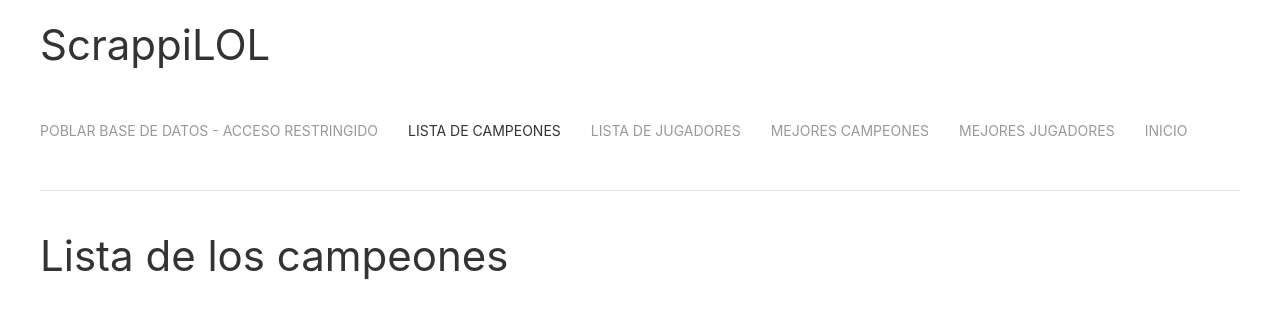
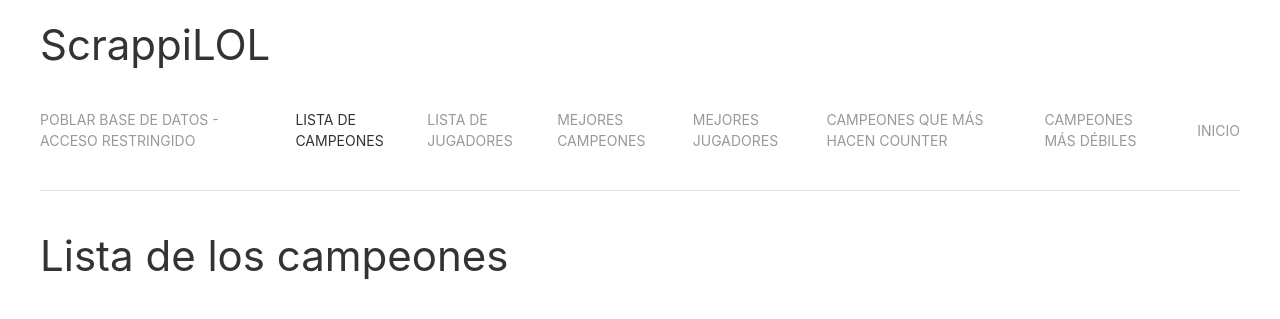
Before and after one commit to daniarcaa/TrabajoAII-19-20, a Django app: page /list_campeones/ in a window 1280 px wide. Shown: the top 319 px of the page. Run offline with Django 3.2, Linux system fonts and the light colour scheme; data that the repository does not hold is empty; some libraries are stand-ins or nearby versions.

Commit message:
Counter and weak champs

```diff
--- a/TrabajoAII/urls.py
+++ b/TrabajoAII/urls.py
@@ -24,4 +24,6 @@ urlpatterns = [
     path('list_jugadores/', views.list_jugadores),
     path('mejores_campeones/', views.mejores_campeones),
     path('mejores_jugadores/', views.mejores_jugadores),
+    path('counterest_campeones/', views.counterestChamps),
+    path('weak_campeones/', views.weakChamps),
 ]
--- a/main/templates/master.html
+++ b/main/templates/master.html
@@ -1,5 +1,6 @@
 <!DOCTYPE html>
 <html lang='es'>
+
 <head>
 	<meta charset='utf-8'>
 
@@ -12,16 +13,26 @@
 	<script src="{{STATIC_URL}}js/components/datepicker.min.js"></script>
 
 </head>
+
 <body>
 	<div class="uk-container uk-container-center uk-margin-top uk-margin-large-bottom">
 		<h1>ScrappiLOL</h1>
 		<nav class="uk-navbar">
 			<ul class="uk-navbar-nav">
-		    	<li class="{% block poblarBDActiva %} {% endblock %}"><a href="/populate">Poblar Base de Datos - Acceso Restringido</a></li>
-		        <li class="{% block list_campeones %} {% endblock %}"><a href="/list_campeones">Lista de campeones</a></li>
-		        <li class="{% block list_jugadores %} {% endblock %}"><a href="/list_jugadores">Lista de jugadores</a></li>
-		        <li class="{% block best_campeones %} {% endblock %}"><a href="/mejores_campeones">Mejores campeones</a></li>
-		        <li class="{% block best_jugadores %} {% endblock %}"><a href="/mejores_jugadores">Mejores jugadores</a></li>
+				<li class="{% block poblarBDActiva %} {% endblock %}"><a href="/populate">Poblar Base de Datos - Acceso
+						Restringido</a></li>
+				<li class="{% block list_campeones %} {% endblock %}"><a href="/list_campeones">Lista de campeones</a>
+				</li>
+				<li class="{% block list_jugadores %} {% endblock %}"><a href="/list_jugadores">Lista de jugadores</a>
+				</li>
+				<li class="{% block best_campeones %} {% endblock %}"><a href="/mejores_campeones">Mejores campeones</a>
+				</li>
+				<li class="{% block best_jugadores %} {% endblock %}"><a href="/mejores_jugadores">Mejores jugadores</a>
+				</li>
+				<li class="{% block counterest_campeones %} {% endblock %}"><a href="/counterest_campeones">Campeones
+						que más hacen counter</a></li>
+				<li class="{% block weak_campeones %} {% endblock %}"><a href="/weak_campeones">Campeones más
+						débiles</a></li>
 				<li><a href="/">Inicio</a></li>
 			</ul>
 		</nav>
@@ -35,4 +46,5 @@
 		</div>
 	</div>
 </body>
+
 </html>
--- a/main/views.py
+++ b/main/views.py
@@ -4,7 +4,7 @@ import urllib.request
 import os
 from bs4 import BeautifulSoup
 from django.shortcuts import render
-
+from collections import Counter
 from whoosh import qparser
 from whoosh.fields import DATETIME, TEXT, ID, NUMERIC, Schema
 from whoosh.index import create_in, open_dir
@@ -13,7 +13,7 @@ from django.conf import settings
 
 from datetime import datetime
 
-from django.db.models import Avg
+from django.db.models import Avg, Count
 from main.models import Champion, Skill, Position, Tier, Player
 
 
@@ -551,8 +551,41 @@ def mejores_campeones(request):
     for id in idChampions:
         campeones.append(Champion.objects.get(idChampion=id['idChampion']))
 
-    return render(request, 'list_campeones.html', {'campeones': campeones, 'campeones_bot': campeones_bot, 'campeones_mid': campeones_mid, 'campeones_jungle': campeones_jungle, 'campeones_top': campeones_top, 'campeones_support': campeones_support,
+    return render(request, 'mejores_campeones.html', {'campeones': campeones, 'campeones_bot': campeones_bot, 'campeones_mid': campeones_mid, 'campeones_jungle': campeones_jungle, 'campeones_top': campeones_top, 'campeones_support': campeones_support,
                                                    'STATIC_URL': settings.STATIC_URL})
+
+def counterestChamps(request):
+    idChampions = Tier.objects.values('idsChampionCounter')
+
+    campeones = []
+    for id in idChampions:
+        campeones.append(id['idsChampionCounter'])
+    result = Counter(campeones).most_common()[:5]
+    cam = []
+    for r in result:
+        cam.append(r[0])
+    campeones = []
+    for id in cam:
+        campeones.append(Champion.objects.get(idChampion=id))
+
+    return render(request, 'list_campeones.html', {'campeones': campeones, 'STATIC_URL': settings.STATIC_URL})
+
+def weakChamps(request):
+    idChampions = Tier.objects.values('idsChampionStronger')
+
+    campeones = []
+    for id in idChampions:
+        campeones.append(id['idsChampionStronger'])
+    result = Counter(campeones).most_common()[:5]
+    repet = result[0][1]
+    cam = []
+    for r in result:
+        cam.append(r[0])
+    campeones = []
+    for id in cam:
+        campeones.append(Champion.objects.get(idChampion=id))
+
+    return render(request, 'list_campeones.html', {'campeones': campeones, 'STATIC_URL': settings.STATIC_URL})
 
 
 def mejores_jugadores(request):
```
Also changed, not shown: 1 other file. Lines whose indentation alone changed are shown as unchanged.
